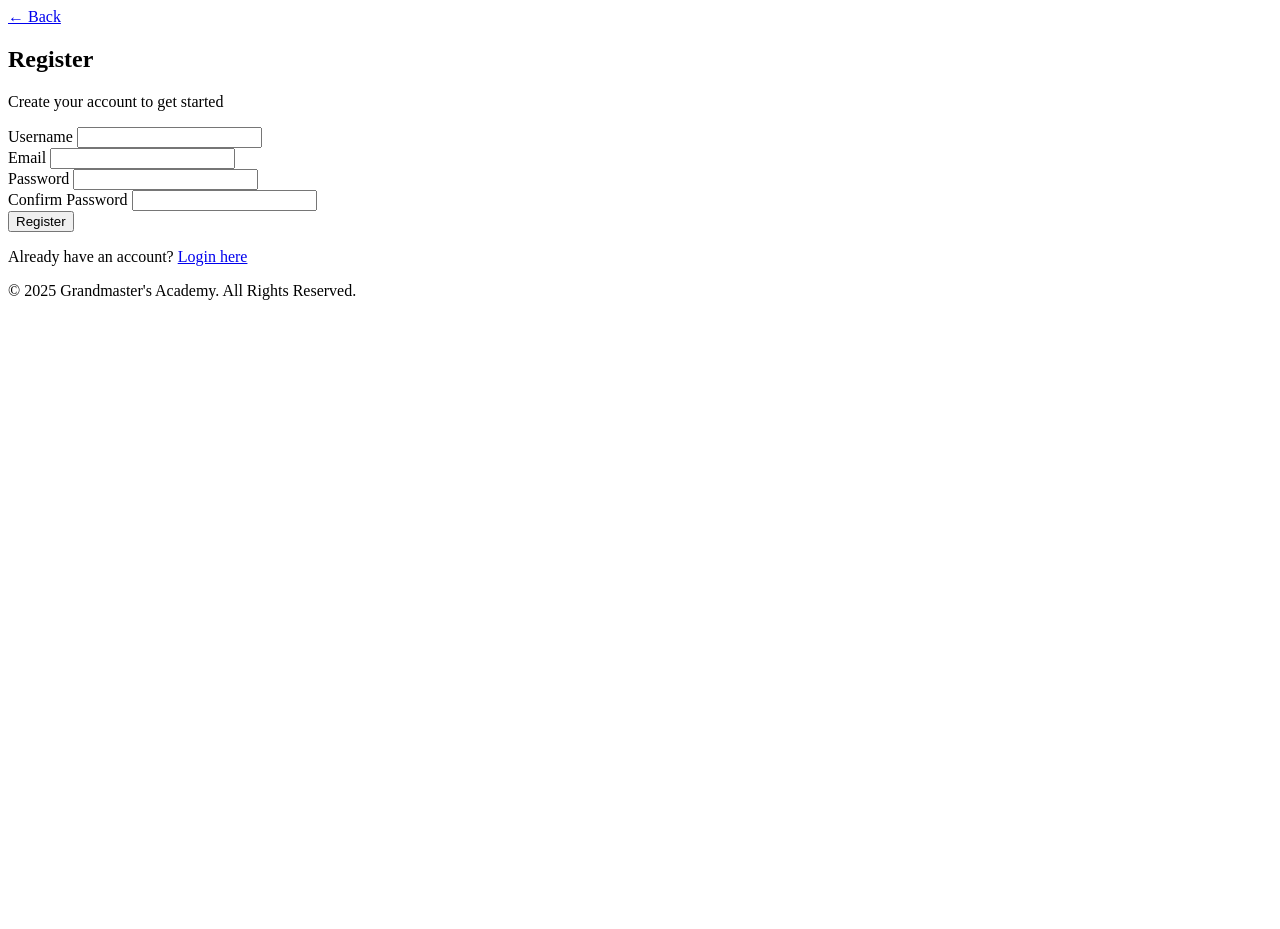
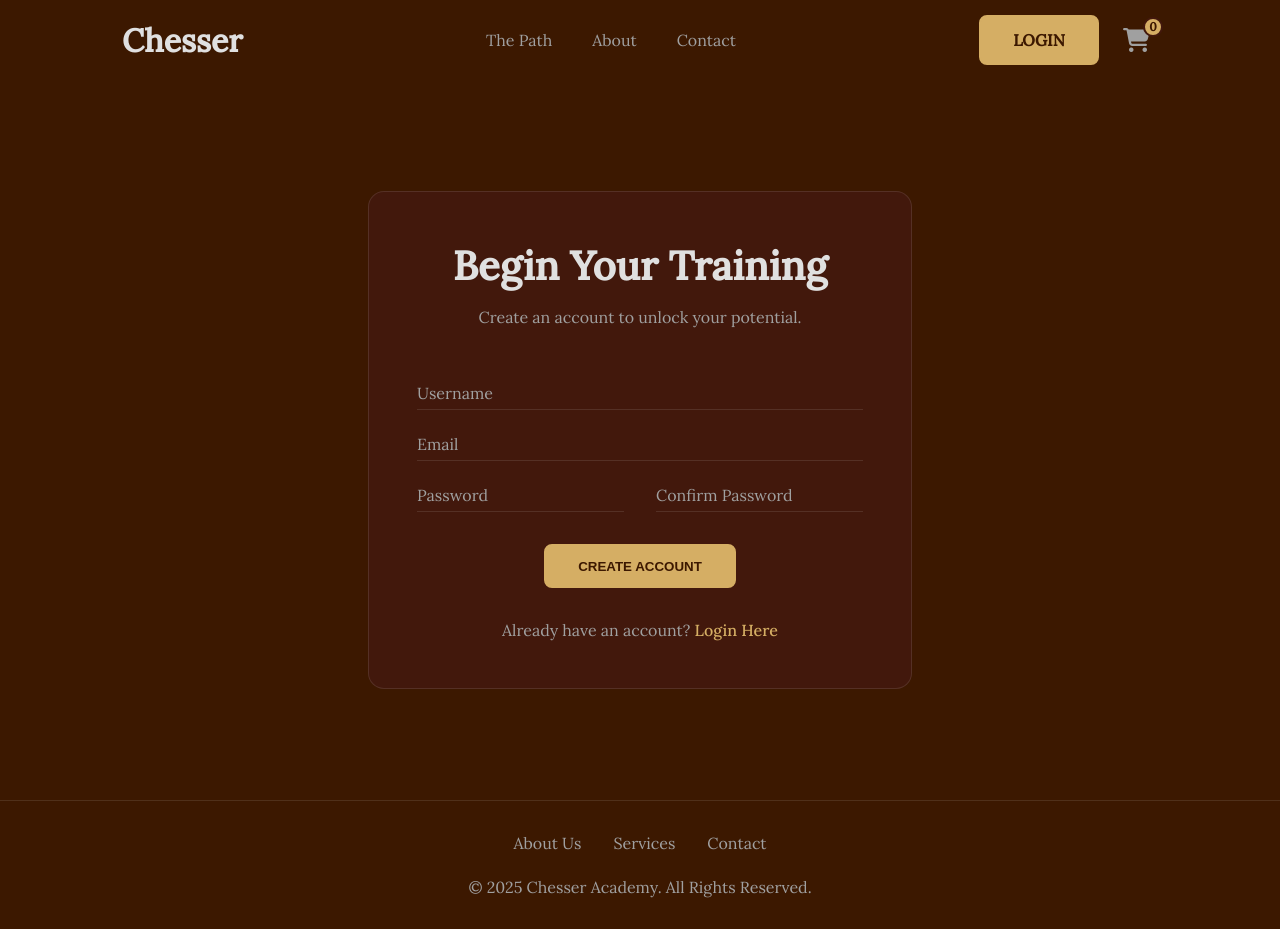
Before and after one commit to yeegz/Chess-Training-Page, a plain HTML site: page registration.html in a window 1280 px wide. Before the commit the page ends 800 px from the top, so only its background shows below. Drawn offline with nearby package versions, Linux system fonts and the light colour scheme.

Commit message:
fixing css issue with registration

```diff
--- a/registration.html
+++ b/registration.html
@@ -1,56 +1,60 @@
 <!DOCTYPE html>
 <html lang="en">
+<head>
+    <meta charset="UTF-8">
+    <meta name="viewport" content="width=device-width, initial-scale=1.0">
+    <title>Chesser Academy - Register</title>
+    <link rel="preconnect" href="https://fonts.googleapis.com">
+    <link rel="preconnect" href="https://fonts.gstatic.com" crossorigin>
+    <link href="https://fonts.googleapis.com/css2?family=Cinzel:wght@700&family=Lora:ital,wght@0,400;0,500;1,400&display=swap" rel="stylesheet">
+    <link rel="stylesheet" href="https://cdnjs.cloudflare.com/ajax/libs/font-awesome/6.4.2/css/all.min.css">
+    <link rel="stylesheet" href="css/homestyles.css">
+    <link rel="stylesheet" href="css/checkoutstyles.css">
+    <link rel="stylesheet" href="css/registration-styles.css">
+</head>
+<body>
 
-<head>
-    <meta charset="UTF-8" />
-    <meta name="viewport" content="width=device-width, initial-scale=1.0" />
-    <title>Chesser - Register</title>
-    <link rel="stylesheet" href="/css/registration.css">
-    <link href="https://fonts.googleapis.com/css2?family=Cinzel:wght@500&family=Lora&display=swap" rel="stylesheet">
-    <script src="https://cdn.jsdelivr.net/npm/emailjs-com@3/dist/email.min.js"></script>
-</head>
+    <header class="main-header" id="main-header">
+        <nav class="main-nav container">
+            <a href="index.html" class="nav-brand font-cinzel">Chesser</a>
+            <div class="nav-links"><a href="services.html" class="nav-item">The Path</a><a href="about.html" class="nav-item">About</a><a href="index.html#contact" class="nav-item">Contact</a></div>
+            <div class="header-actions" id="header-actions"></div>
+        </nav>
+    </header>
 
-<body>
-    <main class="register-wrapper">
-        <a href="/home.html" class="back-button" aria-label="Go back">
-            &#8592; Back
-        </a>
-        <section class="register-panel">
-            <header>
-                <h1 class="register-title font-cinzel">Register</h1>
-                <p class="register-subtitle">Create your account to get started</p>
-            </header>
-            <form class="register-form" id="register-form" autocomplete="on" novalidate>
-                <section class="reg-group">
-                    <label class="reg-label" for="username">Username</label>
-                    <input class="reg-input" type="text" id="username" name="username" required />
-                </section>
-                <section class="reg-group">
-                    <label class="reg-label" for="email">Email</label>
-                    <input class="reg-input" type="email" id="email" name="email" required />
-                </section>
-                <section class="reg-group reg-row">
-                    <section class="reg-half">
-                        <label class="reg-label" for="password">Password</label>
-                        <input class="reg-input" type="password" id="password" name="password" required minlength="6" />
-                    </section>
-                    <section class="reg-half">
-                        <label class="reg-label" for="confirm-password">Confirm Password</label>
-                        <input class="reg-input" type="password" id="confirmPassword" name="confirmPassword" required />
-                    </section>
-                </section>
-                <section class="reg-actions">
-                    <button type="submit" class="reg-button">Register</button>
-                </section>
-            </form>
-            <section class="login-link">
-                <p>Already have an account? <a href="login.html" class="login-button">Login here</a></p>
-            </section>
+    <main class="register-page-container">
+        <div class="container">
+            <div class="interactive-card">
+                <div class="card-glow"></div>
+                <div class="card-content">
+                    <h2 class="section-title font-cinzel">Begin Your Training</h2>
+                    <p class="register-subtitle">Create an account to unlock your potential.</p>
+                    <form id="register-form" class="contact-form" novalidate>
+                        <div class="form-group"><input type="text" id="username" name="username" required class="form-input"><label for="username" class="form-label">Username</label><span class="input-line"></span><div class="error-message"></div></div>
+                        <div class="form-group"><input type="email" id="email" name="email" required class="form-input"><label for="email" class="form-label">Email</label><span class="input-line"></span><div class="error-message"></div></div>
+                        <div class="form-row">
+                            <div class="form-group"><input type="password" id="password" name="password" required minlength="8" class="form-input"><label for="password" class="form-label">Password</label><span class="input-line"></span><div class="error-message"></div></div>
+                            <div class="form-group"><input type="password" id="confirmPassword" name="confirmPassword" required class="form-input"><label for="confirmPassword" class="form-label">Confirm Password</label><span class="input-line"></span><div class="error-message"></div></div>
+                        </div>
+                        <div class="form-actions"><button type="submit" class="button-primary contact-btn">Create Account</button></div>
+                    </form>
+                    <div class="login-prompt"><p>Already have an account? <a href="login.html">Login Here</a></p></div>
+                </div>
+            </div>
+        </div>
     </main>
-    <footer class="glass-panel footer-panel">
-        <p>&copy; 2025 Grandmaster's Academy. All Rights Reserved.</p>
+
+    <footer class="main-footer">
+        <div class="footer-links"><a href="about.html" class="footer-link">About Us</a><a href="services.html" class="footer-link">Services</a><a href="index.html#contact" class="footer-link">Contact</a></div>
+        <p>&copy; 2025 Chesser Academy. All Rights Reserved.</p>
     </footer>
-    <script src="/js/register.js"></script>
+
+    <div class="feedback-modal" id="feedback-modal" role="dialog"><div class="modal-content"><h3 id="modal-title" class="modal-title font-cinzel">Registration Successful!</h3><p>Welcome to the Academy. You will now be redirected to the login page.</p><button id="close-modal-btn" class="button-primary modal-btn">Proceed</button></div></div>
+
+    <div class="cart-drawer-overlay" id="cart-drawer-overlay"></div>
+    <div class="cart-drawer" id="cart-drawer"><div class="cart-header"><h3 class="font-cinzel">Your Cart</h3><button class="close-cart-btn" id="close-cart-btn">&times;</button></div><div class="cart-body" id="cart-body"></div><div class="cart-footer"><div class="cart-total"><span>Total:</span><span id="cart-total-price">$0.00</span></div><button class="button-primary checkout-btn" id="checkout-btn">Proceed to Checkout</button></div></div>
+
+    <script src="js/checkout.js"></script>
+    <script src="js/registration.js"></script>
 </body>
-
 </html>
```
Also changed, not shown: 1 other file.
